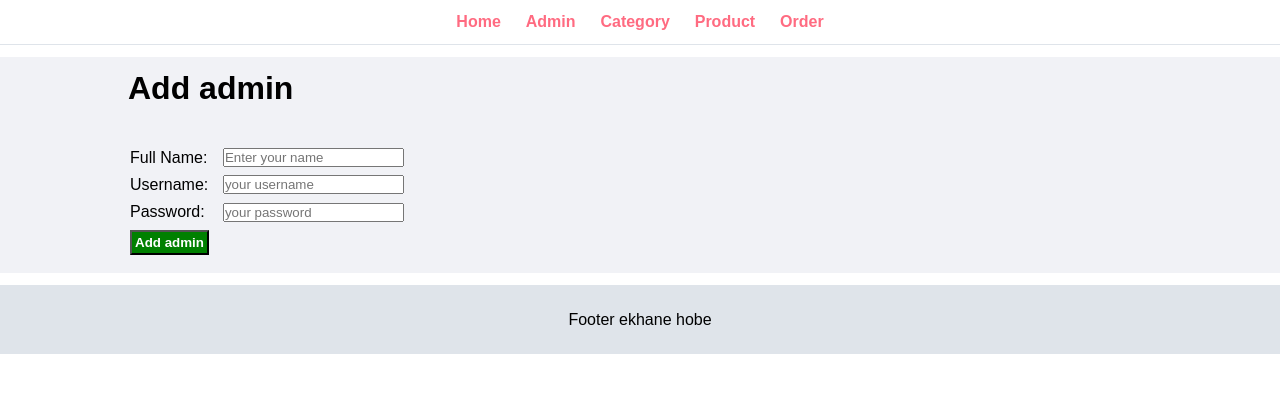
After one commit to ShakChunni/GeekGoods, a PHP site: page /admin/add-admin.php in a window 1280 px wide. The commit adds this page. Shown: the top 393 px of the page. Run offline with PHP 8.4, Linux system fonts and the light colour scheme.

Commit message:
working on admin

```diff
--- /dev/null
+++ b/admin/add-admin.php
@@ -0,0 +1,73 @@
+<?php include('reusables/menu.php'); ?>
+
+<div class="main-content">
+    <div class="wrapper">
+        <h1>Add admin</h1>
+
+        <br></br>
+
+        <form action="" method="post">
+
+            <table class="tbl-30">
+                <tr>
+                    <td>Full Name:</td>
+                    <td><input type="text" name="full_name" placeholder="Enter your name"></td>
+                </tr>
+                <tr>
+                    <td>Username:</td>
+                    <td><input type="text" name="username" placeholder="your username"></td>
+                </tr>
+                <tr>
+                    <td>Password:</td>
+                    <td><input type="password" name="password" placeholder="your password"></td>
+                </tr>
+
+                <tr>
+                    <td colspan="2">
+                        <input type="submit" name="submit" value="Add admin" class="btn-secondary">
+                    </td>
+
+            </table>
+
+        </form>
+    </div>
+</div>
+<?php include('reusables/footer.php'); ?>
+
+
+<?php
+
+// Process the value from form and save it in database
+if (isset($_POST['submit'])) {
+
+    // 1. Get the data from form
+    $full_name = $_POST['full_name'];
+    $username = $_POST['username'];
+    $password = sha1($_POST['password']); // Password Encryption with MD5
+
+    // 2. SQL Query to save the data into database
+    $sql = "INSERT INTO tbl_admin SET
+        full_name='$full_name',
+        username='$username',
+        password='$password'
+    ";
+
+    // 3. Executing Query and Saving Data into Datbase
+    $conn = mysqli_connect('localhost', 'root', '');
+    $db_select = mysqli_select_db($conn, 'geeksgoods');
+
+    $res = mysqli_query($conn, $sql) or die(mysqli_error($conn));
+
+    // 4. Check whether the (Query is Executed) data is inserted or not and display appropriate message
+    if($res==True){
+        echo "Data inserted";
+    }
+    else{
+        echo "Failed to insert data";
+    }
+
+
+
+}
+
+?>
--- a/admin/admin.css
+++ b/admin/admin.css
@@ -114,3 +114,7 @@ table tr td {
   background-color: darkred;
   color: white;
 }
+
+.tbl-30 {
+  width: 30%;
+}
--- a/admin/manage-admin.php
+++ b/admin/manage-admin.php
@@ -5,7 +5,7 @@
         <h1>Manage Admin</h1>
         <br /><br />
 
-        <a href="#" class="btn-primary">Add Admin</a>
+        <a href="add-admin.php" class="btn-primary">Add Admin</a>
 
         <br /><br /><br />
         <table class="tbl-full">
--- a/admin/manage-order.php
+++ b/admin/manage-order.php
@@ -4,8 +4,6 @@
     <div class="wrapper">
         <h1>Manage orders</h1>
         <br /><br />
-
-        <a href="#" class="btn-primary">Add </a>
 
         <br /><br /><br />
         <table class="tbl-full">
@@ -20,8 +18,8 @@
                 <td>Safwat Raida</td>
                 <td>raida123</td>
                 <td>
-                    <a href="#" class="btn-secondary">Update Admin</a>
-                    <a href="#" class="btn-danger">Delete Admin</a>
+                    <a href="#" class="btn-secondary">Update Order</a>
+                    <a href="#" class="btn-danger">Delete Order</a>
                 </td>
             </tr>
             <tr>
```
Lines whose indentation alone changed are shown as unchanged.
